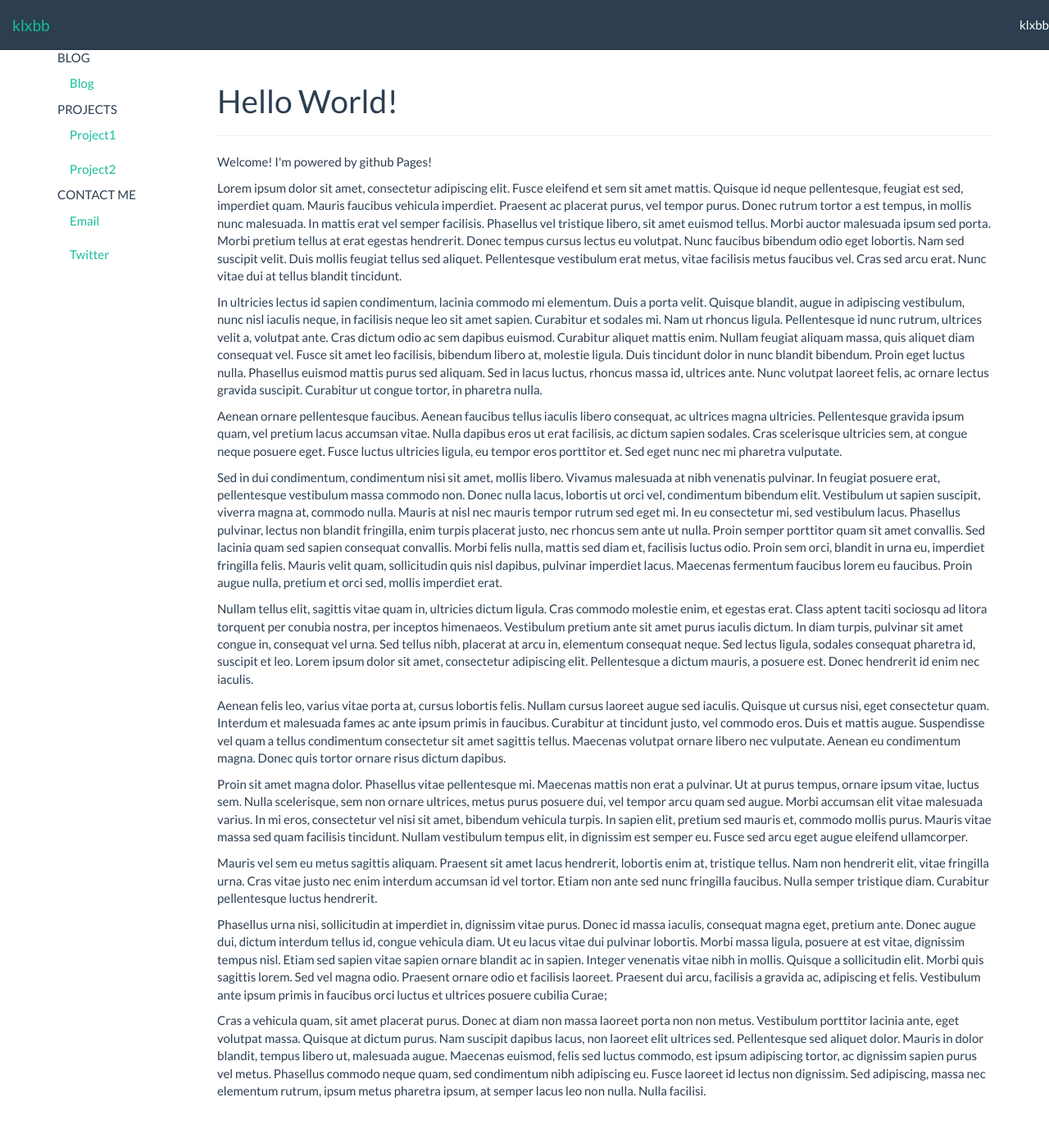
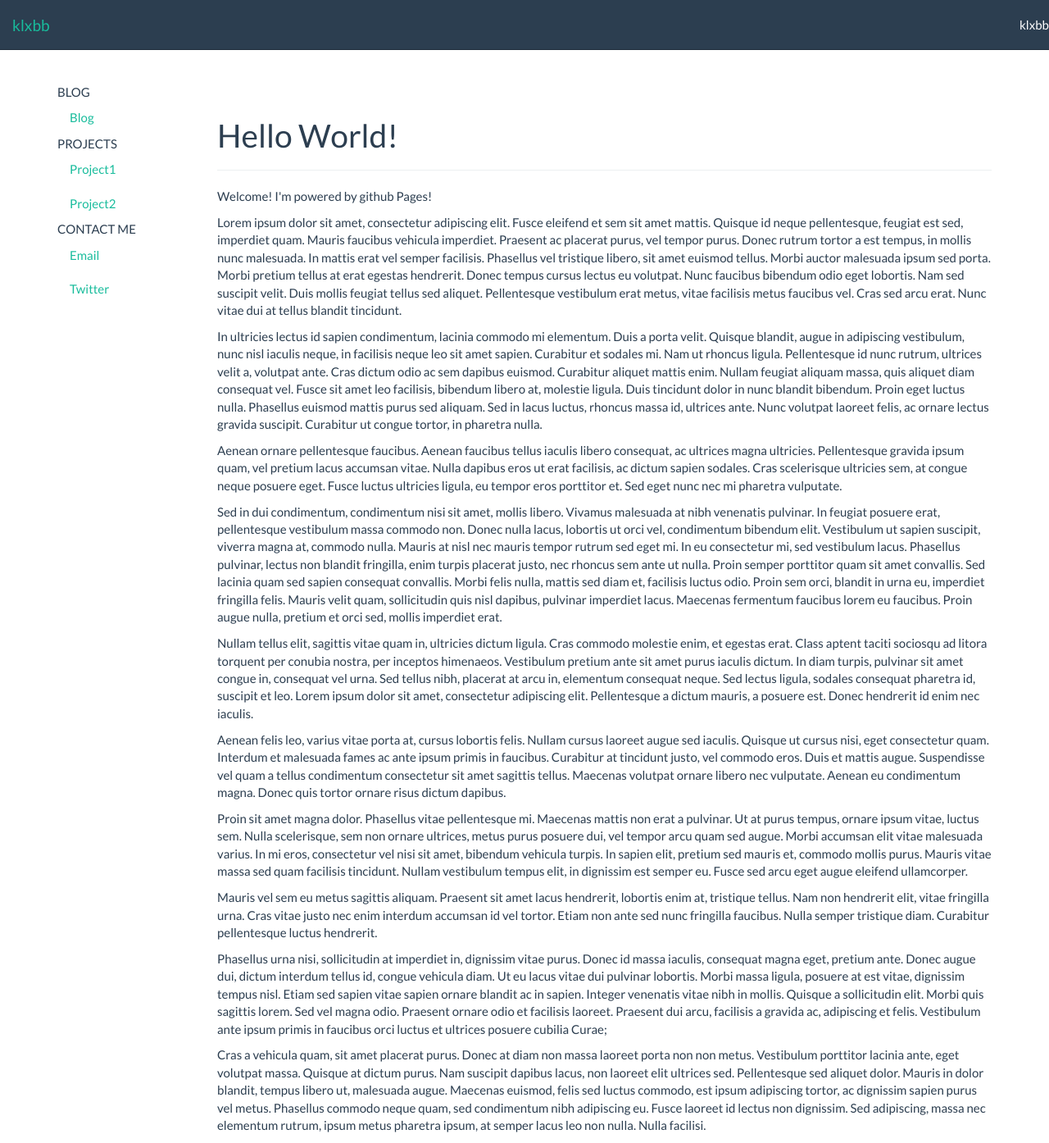
Before and after one commit to klxbb/klxbb.github.io, a Jekyll site: the page built from index.html, in a window 1280 px wide and 1394 px high. Shown: the whole window at 82% size. Built offline with Jekyll 4.4.1, drawn with Linux system fonts in a browser that asks for light colours; nearby versions of some CDN libraries; Markdown is read by kramdown in place of the engine named in the settings.

Commit message:
style updates

```diff
--- a/_layouts/default.html
+++ b/_layouts/default.html
@@ -29,10 +29,10 @@
 				</ul>
 			</div>
 		</nav>
-		<div class="container">
+		<div class="container" style="margin-top:42px;">
 			<div class="row">
 				<div class="col-md-2">
-					<ul id="menu" class="nav nav-list" data-spy="affix">
+					<ul id="menu" class="nav nav-list pull-right" data-spy="affix">
 						<li class="nav-header">BLOG</li>
 						<li data-section=""><a href="/">Blog</a></li>
 						<li class="nav-header">PROJECTS</li>
```
